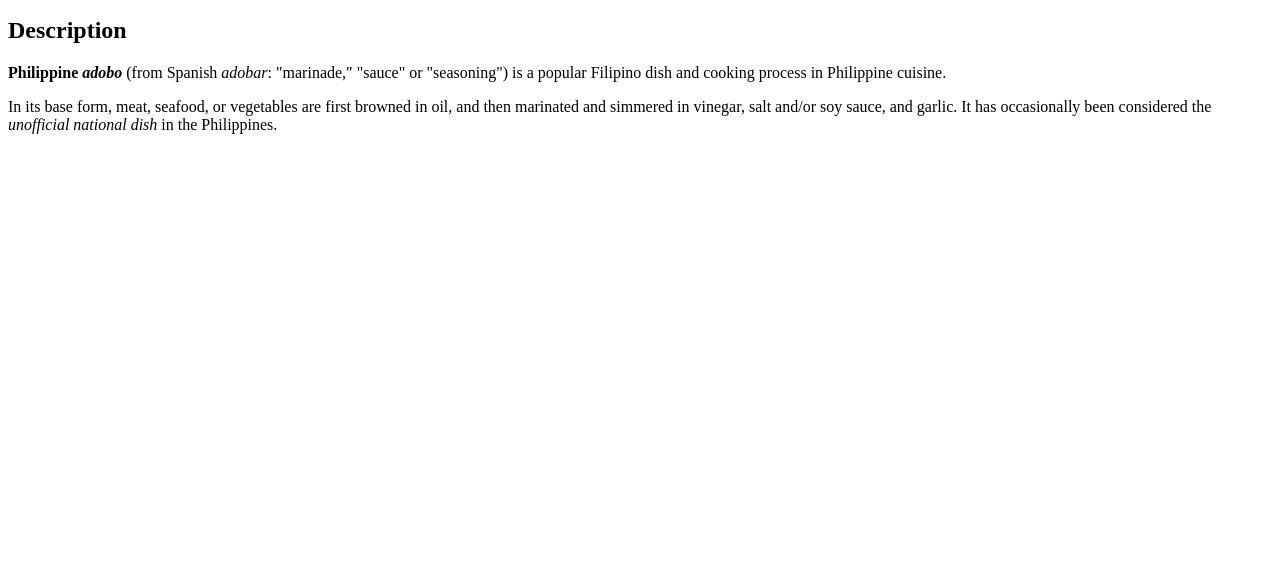
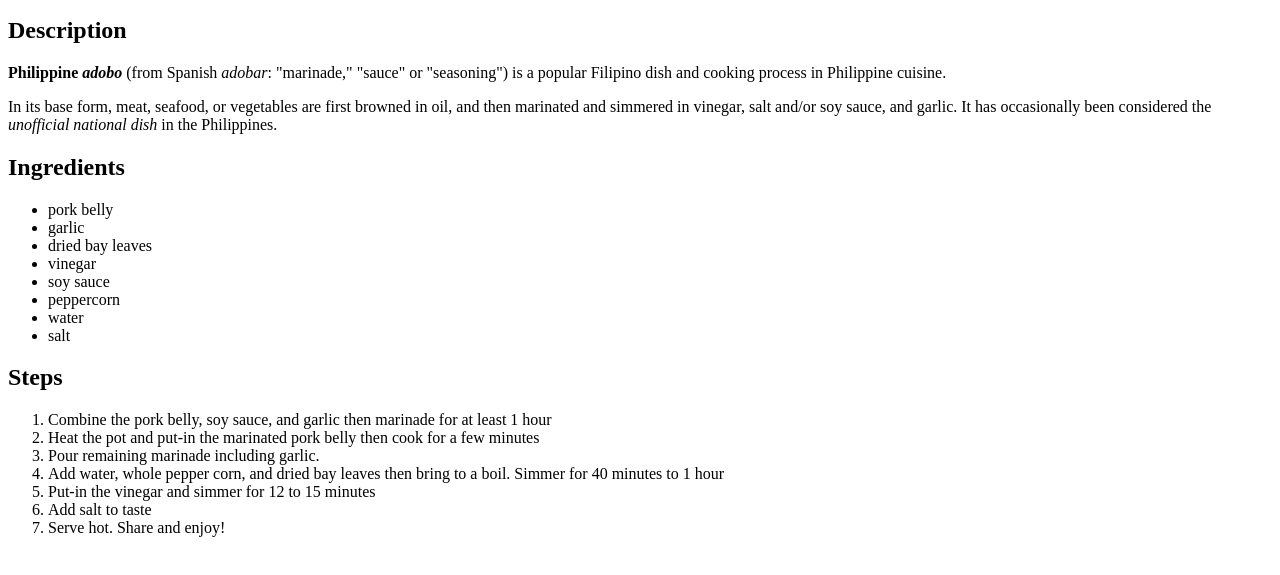
Before and after one commit to sightsite/odin-recipes, a plain HTML site: page recipes/pork-adobo.html in a window 1280 px wide. Shown: the part 101-676 px from the top of the page. Drawn offline with Linux system fonts and the light colour scheme.

Commit message:
Add ingredients and steps

```diff
--- a/recipes/pork-adobo.html
+++ b/recipes/pork-adobo.html
@@ -8,7 +8,7 @@
         <h1>Pork Adobo</h1>
         <img src="porkadobo.jpg" alt="Pciture of Finished
        Recipe" height="300">
-        <p><h2>Description</h2></p>
+        <h2>Description</h2>
         <strong>Philippine <em>adobo</em></strong>
         (from Spanish <em>adobar</em>: "marinade," "sauce"
         or "seasoning") is a popular Filipino dish and
@@ -20,5 +20,34 @@
         It has occasionally been considered the
         <em>unofficial national dish</em>
         in the Philippines.</p>
+        <h2>Ingredients</h2>
+        <ul>
+            <li>pork belly</li>
+            <li>garlic</li>
+            <li>dried bay leaves</li>
+            <li>vinegar</li>
+            <li>soy sauce</li>
+            <li>peppercorn</li>
+            <li>water</li>
+            <li>salt</li>
+        </ul>
+        <h2>Steps</h2>
+        <ol>
+            <li>Combine the pork belly, soy sauce,
+                and garlic then marinade for at least
+                1 hour</li>
+            <li>Heat the pot and put-in the marinated
+                pork belly then cook for a few
+                minutes</li>
+            <li>Pour remaining marinade including
+                garlic.</li>
+            <li>Add water, whole pepper corn, and
+                dried bay leaves then bring to a boil.
+                Simmer for 40 minutes to 1 hour</li>
+            <li>Put-in the vinegar and simmer for
+                12 to 15 minutes</li>
+            <li>Add salt to taste</li>
+            <li>Serve hot. Share and enjoy!</li>
+        </ol>
     </body>
 </html>
```
